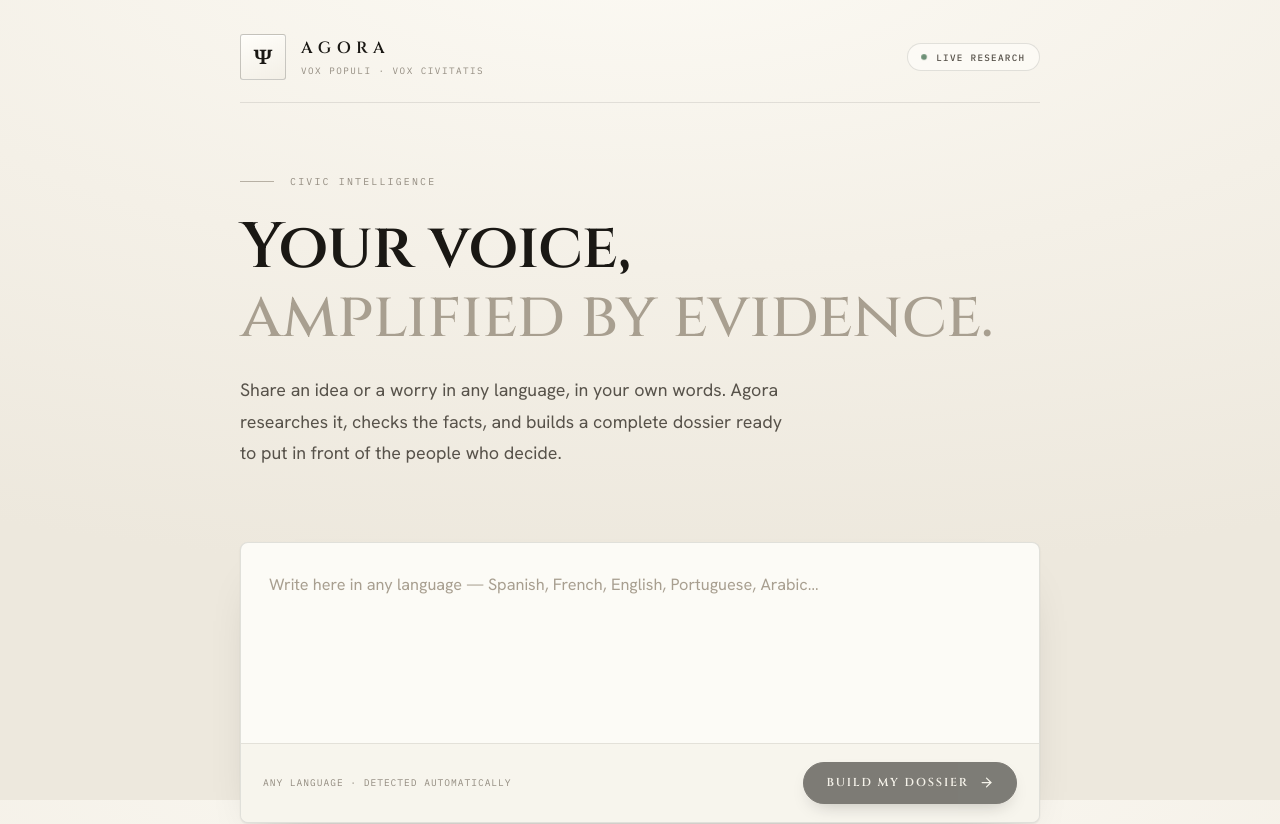
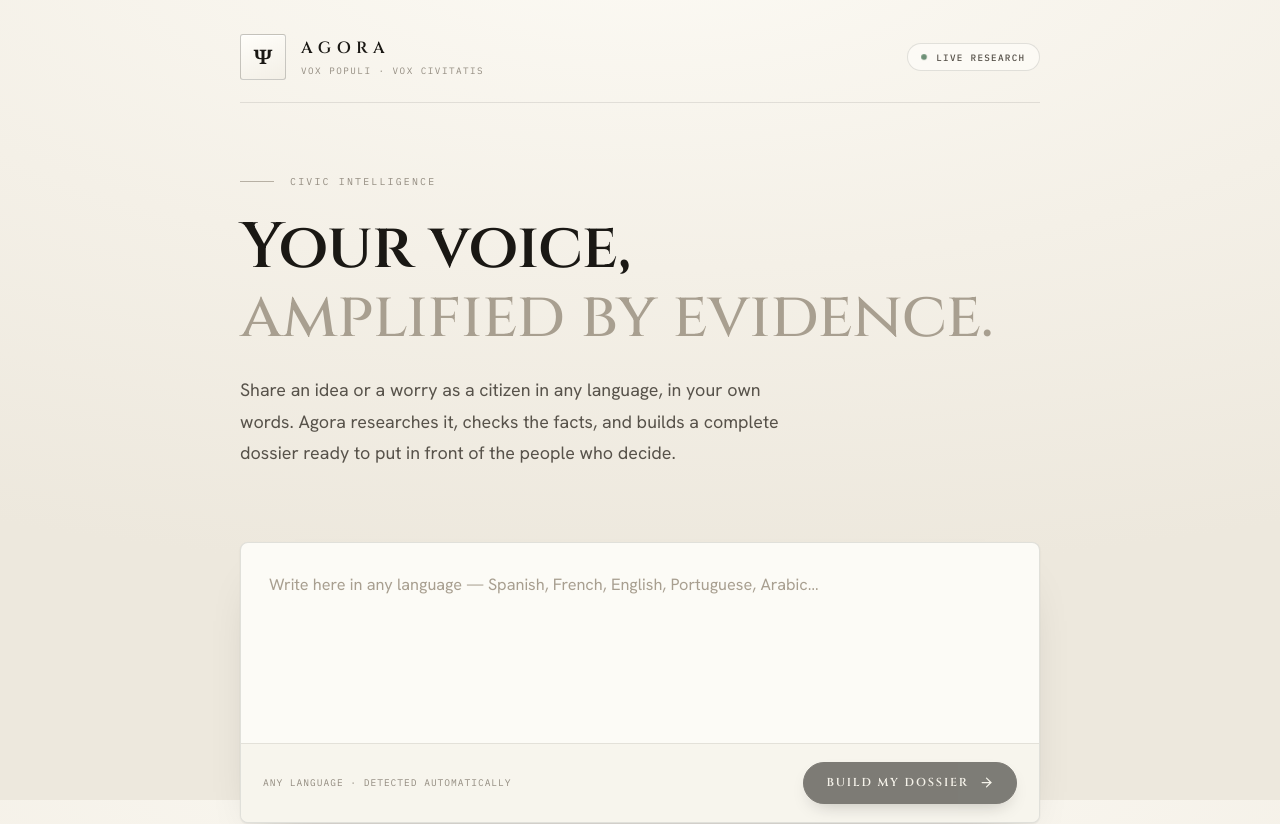
Before and after one commit to halodu59/agora, a React (Vite) app: page / in a window 1280 px wide. Shown: the top 824 px of the page. Built offline with nearby package versions, Linux system fonts and the light colour scheme.

Commit message:
Update App.jsx

```diff
--- a/src/App.jsx
+++ b/src/App.jsx
@@ -179,7 +179,7 @@ export default function App() {
                 <span className="idle-title-muted">amplified by evidence.</span>
               </h1>
               <p className="idle-desc">
-                Share an idea or a worry in any language, in your own words. Agora researches
+                Share an idea or a worry as a citizen in any language, in your own words. Agora researches
                 it, checks the facts, and builds a complete dossier ready to put in front of the
                 people who decide.
               </p>
```
